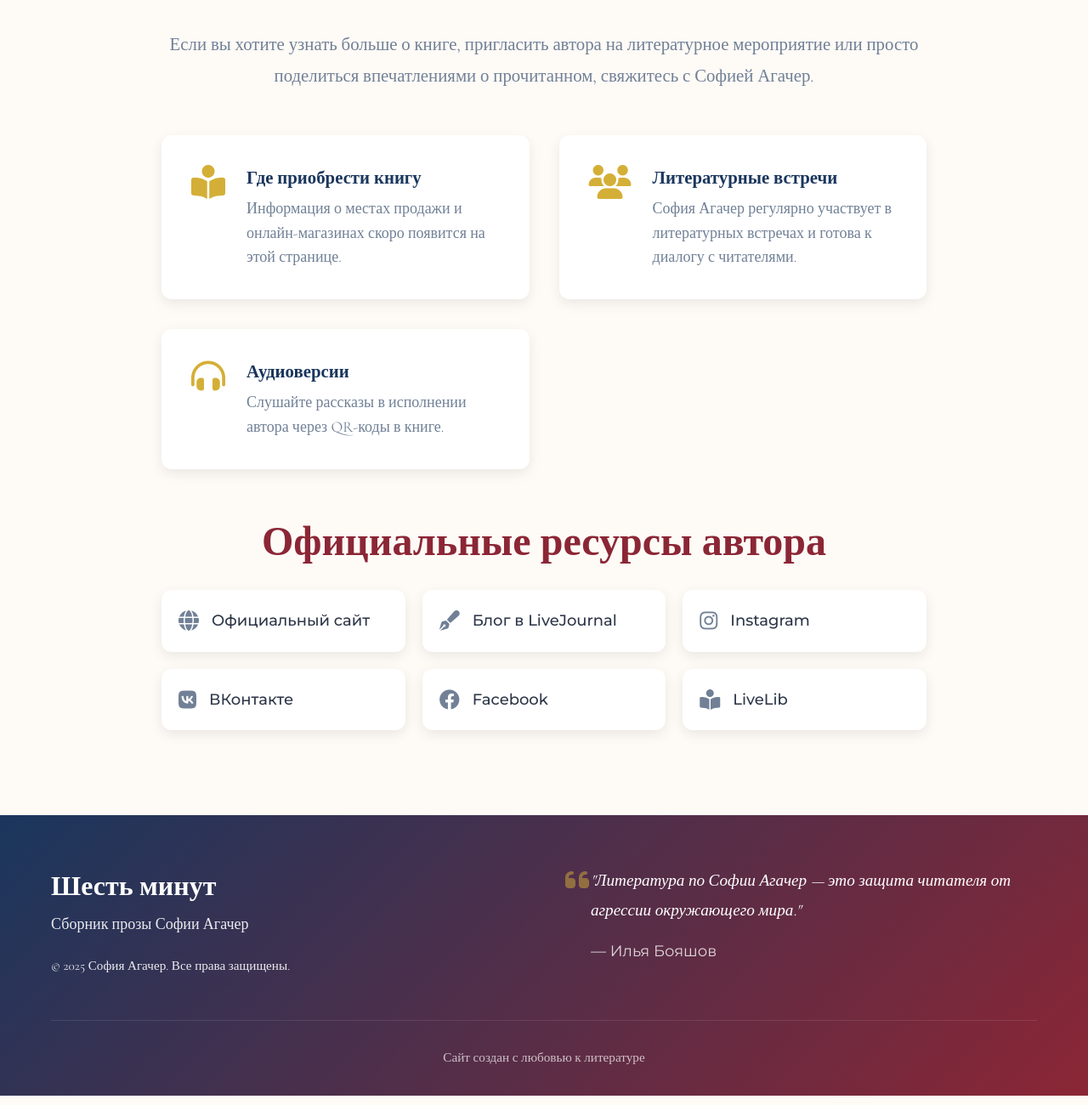
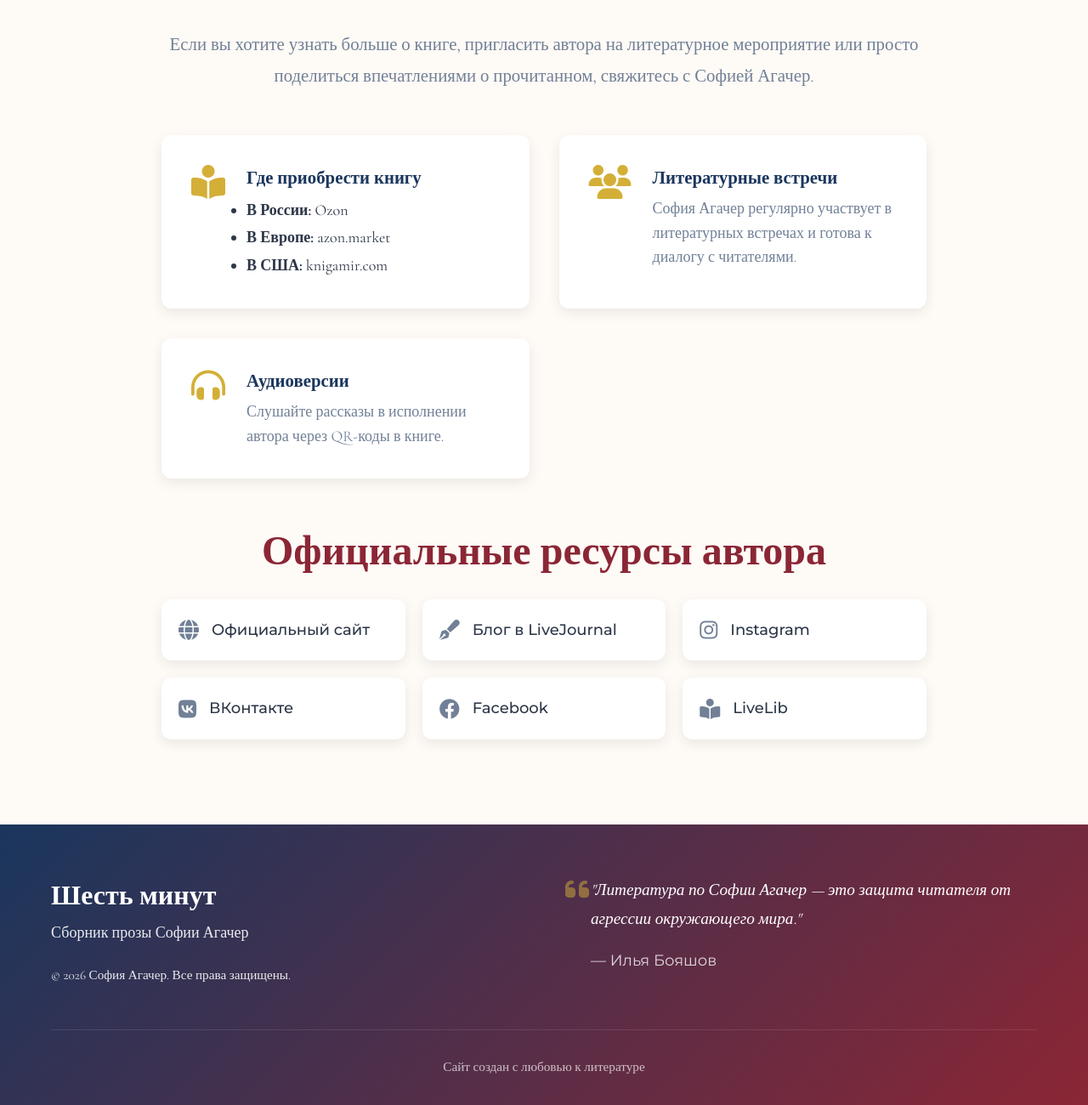
Before and after one commit to dimgo66/six-minutes-book, a plain HTML site: page index.html in a window 1280 px wide. Shown: the part 8528-9828 px from the top of the page at 85% size. Drawn offline with nearby package versions, Linux system fonts and the light colour scheme; files whose address does not match are found by name.

Commit message:
Добавлены ссылки на покупку книги в раздел "Где приобрести книгу"

```diff
--- a/index.html
+++ b/index.html
@@ -386,7 +386,11 @@
                             <i class="fas fa-book-reader"></i>
                             <div>
                                 <h3>Где приобрести книгу</h3>
-                                <p>Информация о местах продажи и онлайн-магазинах скоро появится на этой странице.</p>
+                                <ul>
+                                    <li><strong>В России:</strong> <a href="https://www.ozon.ru/product/shest-minut-agacher-sofiya-3525582798/?at=k2toBw31YskmgEYnt71w2vZTNP43M2c9GNWAkS8Vm9vK" target="_blank" rel="noopener">Ozon</a></li>
+                                    <li><strong>В Европе:</strong> <a href="https://azon.market/shest-minut-12-id-3088903" target="_blank" rel="noopener">azon.market</a></li>
+                                    <li><strong>В США:</strong> <a href="https://www.knigamir.com/search/?iblock_sections%5B%5D=&q=%D0%A1%D0%BE%D1%84%D0%B8%D1%8F+%D0%90%D0%B3%D0%B0%D1%87%D0%B5%D1%80+%D0%A8%D0%B5%D1%81%D1%82%D1%8C+%D0%BC%D0%B8%D0%BD%D1%83%D1%82" target="_blank" rel="noopener">knigamir.com</a></li>
+                                </ul>
                             </div>
                         </div>
 
@@ -449,7 +453,7 @@
                 <div class="footer-info">
                     <h3>Шесть минут</h3>
                     <p>Сборник прозы Софии Агачер</p>
-                    <p class="footer-copyright">&copy; 2025 София Агачер. Все права защищены.</p>
+                    <p class="footer-copyright">&copy; 2026 София Агачер. Все права защищены.</p>
                 </div>
                 <div class="footer-quote">
                     <i class="fas fa-quote-left"></i>
```
